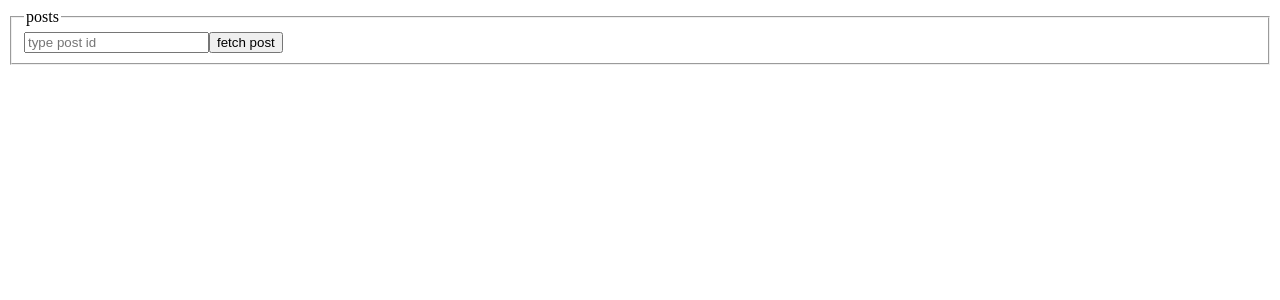
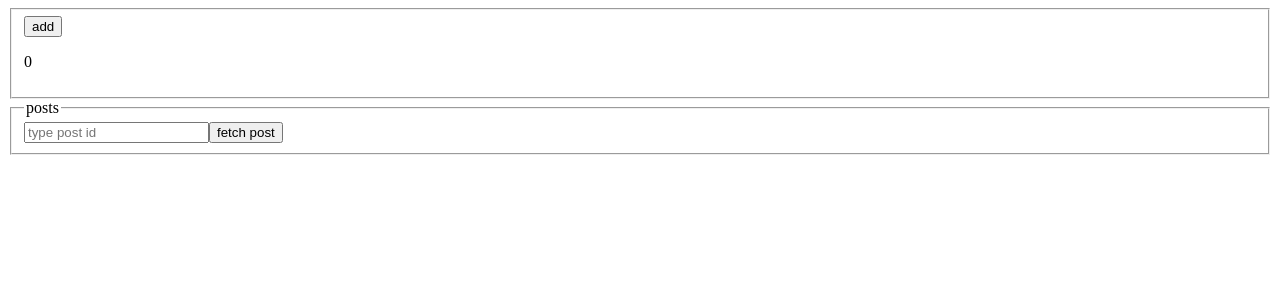
Before and after one commit to anupbidwai/react-redux-course, a React (Create React App) app: page / in a window 1280 px wide. Shown: the top 300 px of the page. Built offline with nearby package versions, Linux system fonts and the light colour scheme.

Commit message:
added new slice with reducers

```diff
--- a/src/components/ReduxApp.js
+++ b/src/components/ReduxApp.js
@@ -1,5 +1,6 @@
 import React, { useState } from "react";
 import { useSelector, useDispatch } from "react-redux";
+import { add } from "../redux/slice/arithmaticSlice";
 import { fetchPosts } from "../redux/slice/postsSlice";
 
 const Status = (props) => {
@@ -10,6 +11,7 @@ const Status = (props) => {
 const ReduxApp = () => {
     const dispatch = useDispatch();
     const postsState = useSelector(state => state.posts);
+    const arithmaticState = useSelector(state => state.arithmatic);
     const [postId, setPostId] = useState("");
 
     const handlePostIDInput = (event) => {
@@ -23,8 +25,14 @@ const ReduxApp = () => {
     };
 
     return (
+        <>
+            {/* arithmatic operations */}
             <fieldset>
+                <button onClick={() => dispatch(add({ a: 10, b: 20 }))}>add</button>
+                <p>{arithmaticState.addResult}</p>
+            </fieldset>
             {/* posts API */}
+            <fieldset>
                 <legend>posts</legend>
                 <input
                     type="text"
@@ -48,7 +56,8 @@ const ReduxApp = () => {
                 {
                     postsState.error !== null && <Status errorMessage={postsState.error.message} />
                 }
-        </fieldset >
+            </fieldset>
+        </>
     )
 }
 
--- /dev/null
+++ b/src/redux/slice/arithmaticSlice.js
@@ -0,0 +1,19 @@
+import { createSlice } from '@reduxjs/toolkit';
+
+const initialState = {
+    addResult: 0
+}
+
+const arithmaticSlice = createSlice({
+    name: 'arithmatic',
+    initialState: initialState,
+    reducers: {
+        add: (state, action) => {
+            //console.log(action)
+            state.addResult = action.payload.a + action.payload.b
+        }
+    }
+});
+
+export const { add } = arithmaticSlice.actions;
+export default arithmaticSlice.reducer;
--- a/src/redux/store.js
+++ b/src/redux/store.js
@@ -1,8 +1,10 @@
 import { configureStore } from '@reduxjs/toolkit';
 import postsReducer from './slice/postsSlice';
+import arithmaticReducer from './slice/arithmaticSlice';
 
 export default configureStore({
     reducer: {
-        posts: postsReducer
+        posts: postsReducer,
+        arithmatic: arithmaticReducer
     }
 });
```
Lines whose indentation alone changed are shown as unchanged.
